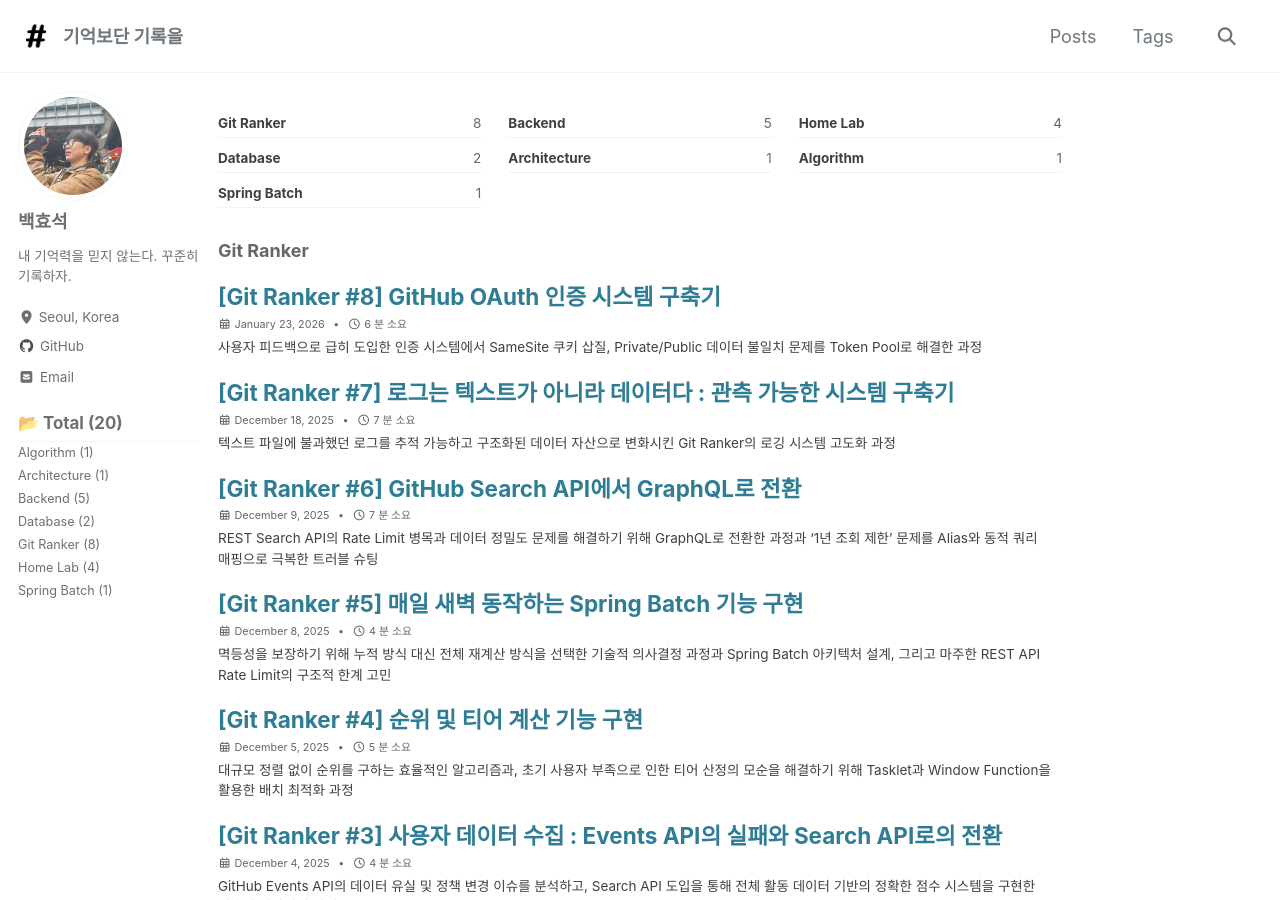
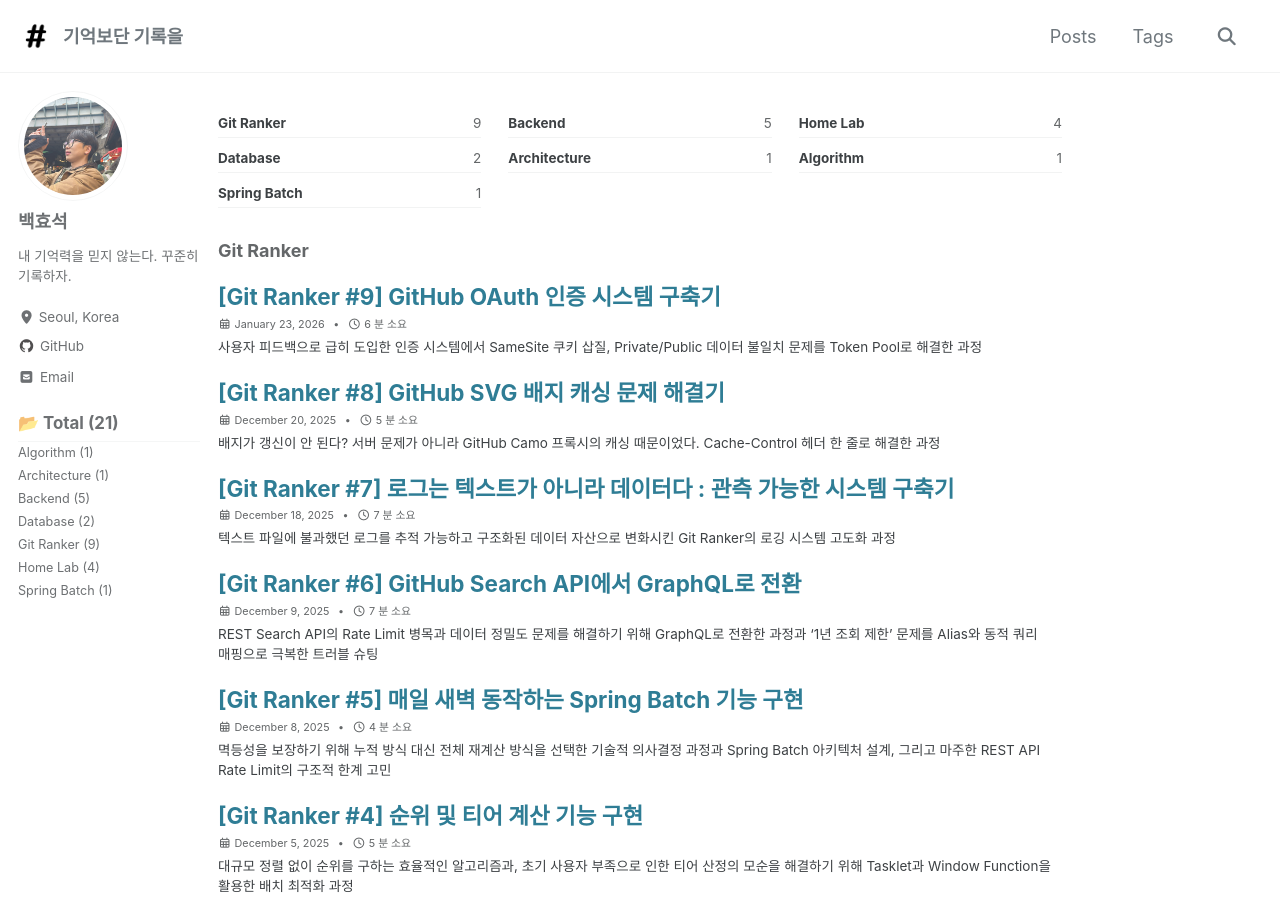
Before and after one commit to alexization/alexization.github.io, a Jekyll site: the page built from _pages/category_archive.md, in a window 1280 px wide and 900 px high. Built offline with Jekyll 4.4.1, drawn with Linux system fonts in a browser that asks for light colours; cached includes are drawn as plain includes; some of the changed lines change nothing that is shown.

Commit message:
feat: [Git Ranker #8] GitHub SVG 배지 캐싱 문제 해결기 글 작성

````diff
--- /dev/null
+++ b/_posts/2025-12-20-git-ranker-badge-caching.md
@@ -0,0 +1,251 @@
+---
+header:
+  teaser: /assets/images/logo.png
+
+title: "[Git Ranker #8] GitHub SVG 배지 캐싱 문제 해결기"
+excerpt: "배지가 갱신이 안 된다? 서버 문제가 아니라 GitHub Camo 프록시의 캐싱 때문이었다. Cache-Control 헤더 한 줄로 해결한 과정"
+
+categories:
+  - Git Ranker
+
+tags:
+  - GitHub Camo
+  - HTTP Cache
+  - Cache-Control
+  - Spring
+
+toc_label: "배지 캐싱 해결기"
+toc: true
+toc_sticky: true
+
+date: 2025-12-20
+last_modified_at: 2025-12-20
+---
+
+Git Ranker에는 사용자의 티어와 점수를 SVG 이미지로 보여주는 **배지 기능**이 있습니다.
+![GitRanker Master 티어](https://imgur.com/LcsQMUX.png)
+
+사용자가 자신의 GitHub README에 배지 URL을 한 번 삽입해두면, 방문자가 프로필을 볼 때마다 최신 점수와 티어가 자동으로 표시되는 구조입니다.
+
+![Solved.ac 티어와 비교](https://imgur.com/LSgOu0q.png)
+
+> Git Ranker의 배지 시스템은 백준 티어를 나타내주는 배지를 모티브했습니다. 백준 티어 배지와 잘 어울리도록 크기와 디자인을 고안하여 개발했습니다.
+
+배지를 처음 배포하고 테스트했을 때는 잘 동작했습니다. 하지만 랭킹 재산정 배치가 돌고 점수가 갱신된 이후에도, GitHub README에 표시되는 배지는 **과거의 점수와 티어를 그대로 보여주고 있었습니다.**
+
+서버에 문제가 있다고 생각하고 디버깅을 시작했는데, 원인은 전혀 다른 곳에 있었습니다.
+
+---
+
+# 문제 상황
+
+배치 작업이 돌아서 사용자의 점수가 갱신된 것을 DB에서 확인한 상태였습니다.
+
+그런데 GitHub 프로필의 README에 삽입된 배지 이미지에는 **이전 점수와 티어**가 그대로 남아있었습니다. 며칠이 지나도 바뀌지 않았습니다.
+
+## 서버는 정상이다
+
+처음에는 배지 생성 로직에 버그가 있다고 의심했습니다. 하지만 브라우저에서 배지 API URL(`/api/v1/badges/{nodeId}`)을 직접 호출하면 **최신 점수가 정상적으로 반영된 SVG 이미지**가 반환되고 있었습니다.
+
+> "서버는 분명히 최신 데이터를 주고 있는데, GitHub에서는 왜 안 바뀌지?"
+
+## 핵심 단서: 다른 URL
+
+그래서 GitHub README에서 배지 이미지의 **실제 요청 URL**을 확인해봤습니다.
+
+![camo url](https://imgur.com/iYrnlYp.png)
+
+제가 삽입한 URL은 `https://gitranker.com/api/v1/badges/...` 였는데, GitHub에서 실제로 로드하는 이미지 URL은 **`https://camo.githubusercontent.com/...`** 으로 변환되어 있었습니다.
+
+내 서버에 직접 요청하는 것이 아니라, GitHub 중간에 있는 **다른 서버를 거쳐서** 이미지를 가져오고 있었습니다.
+
+---
+
+# 원인 분석: GitHub Camo
+
+`camo.githubusercontent.com`이 뭔지 찾아봤습니다.
+
+## GitHub Camo란?
+
+GitHub는 사용자가 README나 이슈에 삽입한 외부 이미지를 직접 로드하지 않습니다. 대신 [**Camo**](https://docs.github.com/en/authentication/keeping-your-account-and-data-secure/about-anonymized-urls)라는 이미지 프록시 서버를 통해 이미지를 중계합니다. GitHub 공식 문서에서는 이를 **Anonymized URL**이라고 부릅니다.
+
+Camo가 존재하는 이유는 크게 두 가지입니다.
+
+**1) Mixed Content 방지**
+
+GitHub 페이지는 HTTPS로 서빙됩니다. 사용자가 HTTP로 호스팅되는 외부 이미지를 삽입하면 브라우저에서 Mixed Content 경고가 발생하거나 이미지가 차단될 수 있습니다. Camo는 외부 이미지를 자신의 HTTPS 도메인을 통해 전달하여 이 문제를 방지합니다.
+
+**2) 사용자 IP 보호**
+
+외부 이미지를 직접 로드하면, 이미지를 호스팅하는 서버에 방문자의 IP 주소가 노출됩니다. Camo가 중간에서 이미지를 프록시하면 방문자의 브라우저 정보와 IP가 외부 서버에 전달되지 않습니다.
+
+## Camo의 캐싱 동작
+
+여기서 중요한 건 **캐싱 동작**입니다.
+
+Camo는 HTTP 표준 캐시 헤더를 존중하도록 설계되어 있습니다. GitHub 공식 문서에서도 이미지가 갱신되지 않는 경우 원본 서버의 `Cache-Control` 헤더를 확인하라고 안내하고 있습니다.
+
+> If you own the server that hosts the image, modify the `Cache-Control` header.
+
+즉, 원본 서버가 응답에 `Cache-Control` 헤더를 포함하면 Camo는 해당 지시를 따릅니다. 반대로 **`Cache-Control` 헤더가 없으면**, Camo는 한 번 가져온 이미지를 언제 갱신해야 할지 판단할 근거가 없으므로 **캐시된 이미지를 계속 반환합니다.**
+
+제 서버의 BadgeController 코드를 다시 확인해봤습니다.
+
+```java
+// 수정 전: 캐시 헤더 없음
+@GetMapping(value = "/{nodeId}", produces = "image/svg+xml")
+public ResponseEntity<String> getBadge(@PathVariable String nodeId) {
+    String svgContent = badgeService.generateBadge(nodeId);
+
+    return ResponseEntity.ok()
+            .contentType(MediaType.valueOf("image/svg+xml"))
+            .body(svgContent);
+}
+```
+
+**어떠한 캐시 관련 헤더도 설정하고 있지 않았습니다.**
+
+Camo 입장에서는 이 응답을 받았을 때 "이 이미지를 얼마나 오래 캐시해도 되는지" 알 방법이 없습니다. 그래서 기본 캐싱 정책에 따라 이미지를 장기간 보관하고, 원본 서버에 다시 요청하지 않았던 것입니다.
+
+---
+
+# 해결 방법 탐색
+
+원인을 파악한 후, 해결 방법을 찾기 위해 몇 가지 접근 방식을 검토했습니다.
+
+## 시도 1: curl -X PURGE (수동 캐시 초기화)
+
+GitHub 공식 문서에서는 Camo의 캐시를 강제로 초기화하는 방법을 제공합니다.
+
+```bash
+curl -X PURGE https://camo.githubusercontent.com/{캐시된_이미지_해시}
+```
+
+이 명령어를 실행하면 Camo에 캐시된 해당 이미지가 삭제되고, 다음 요청 시 원본 서버에서 새로 가져옵니다.
+
+직접 테스트해 보니 실제로 동작했습니다. 하지만 이 방법에는 한계가 있었습니다.
+
+- 사용자마다 고유한 배지 URL이 있고, 해당 URL에 대응하는 Camo 캐시 URL도 각각 다릅니다.
+- 배치가 돌 때마다 모든 사용자의 Camo 캐시를 PURGE하려면 별도의 자동화 로직이 필요합니다.
+- GitHub 공식 문서에서도 PURGE는 **다른 방법이 동작하지 않을 때만 매우 제한적으로 사용**하라고 안내하고 있습니다.
+
+근본적인 해결책이라기보다는 임시 대응에 가깝다고 판단했습니다.
+
+## 시도 2: URL 쿼리 파라미터 (Cache Busting)
+
+이미지 URL 뒤에 타임스탬프나 버전 파라미터를 붙이면, Camo는 이를 **완전히 다른 URL**로 인식합니다.
+
+```markdown
+![badge](https://gitranker.com/api/v1/badges/abc123?v=20251220)
+```
+
+URL 자체가 달라지니 캐시를 우회할 수 있습니다. 하지만 이 방법도 현실적이지 않았습니다.
+
+Git Ranker의 배지는 **사용자가 README에 한 번 삽입하면 자동으로 최신 상태가 유지되는 것**이 핵심 기능입니다. 배지가 갱신될 때마다 사용자가 README 파일의 URL을 수정해야 한다면, "자동 갱신 배지"라는 서비스의 존재 의미가 사라집니다.
+
+## 시도 3: Cache-Control 헤더 제어
+
+두 가지 방법이 모두 근본적이지 않다는 결론에 이르렀습니다.
+
+결국 GitHub 공식 문서에서 안내하는 방법, 즉 **원본 서버의 응답 헤더에 `Cache-Control`을 명시**하는 것이 정답이었습니다.
+
+서버가 Camo에게 "이 이미지의 캐시 유효기간은 이만큼이다"라고 명확히 알려주면, Camo는 그 지시를 따릅니다. 별도의 자동화나 사용자 개입 없이, HTTP 표준만으로 문제를 해결할 수 있습니다.
+
+---
+
+# `no-cache` vs `max-age`, 어떤 정책을 쓸까?
+
+`Cache-Control` 헤더를 적용하기로 결정한 후, 어떤 캐싱 정책을 사용할지 고민이 필요했습니다.
+
+## no-cache
+
+```
+Cache-Control: no-cache
+```
+
+흔히 "캐시를 아예 하지 마라"로 오해하기 쉬운데, 정확한 의미는 **"캐시에 저장은 하되, 사용하기 전에 반드시 원본 서버에 유효한지 확인하라"** 입니다.
+
+- **장점:** 매 요청마다 원본 서버에 확인하므로 항상 최신 데이터를 보장합니다.
+- **단점:** GitHub README가 조회될 때마다 Camo가 Git Ranker 서버에 요청을 보냅니다. 인기 있는 사용자의 프로필이 하루에 수천 번 조회된다면, 그만큼의 요청이 서버에 그대로 전달됩니다.
+
+## max-age=3600, must-revalidate
+
+```
+Cache-Control: max-age=3600, must-revalidate
+```
+
+`max-age=3600`은 "이 응답을 3600초(1시간) 동안 캐시해서 사용해도 된다"는 의미이고, `must-revalidate`는 "지정된 시간이 만료되면 반드시 원본 서버에 재검증하라"는 의미입니다.
+
+이 방식을 선택한 이유는 두 가지였습니다.
+
+**이유 1: 비즈니스 로직과의 정합성**
+
+Git Ranker의 점수 갱신 배치는 매일 새벽에, ~~랭킹 재산정 배치는 **1시간 주기**로 실행됩니다.~~ 즉, 사용자의 점수와 티어는 최소 1시간 동안은 변하지 않습니다.
+
+_(현재는 기획의 변경으로 1시간 주기의 랭킹 재산정 배치는 사라졌습니다.)_
+
+데이터가 1시간 동안 동일한데 매 요청마다 서버에 확인할 필요가 없습니다. 캐시 유효기간을 배치 주기와 일치시키면, **데이터의 실제 갱신 주기와 캐시 만료 주기가 자연스럽게 동기화**됩니다.
+
+**이유 2: 서버 부하 방어**
+
+`no-cache`를 사용하면 사용자 프로필이 조회될 때마다 Git Ranker 서버에 요청이 들어옵니다. `max-age=3600`을 사용하면 1시간 동안은 Camo가 캐시된 이미지를 반환하고, 1시간이 지난 후 **딱 한 번만** 서버에 요청을 보내 최신 이미지를 가져갑니다.
+
+홈랩 환경에서 운영 중인 서버의 부하를 효율적으로 관리할 수 있습니다.
+
+---
+
+# 코드 구현
+
+Spring Framework의 `CacheControl` 빌더를 사용하여 응답 헤더를 설정했습니다.
+
+```java
+@GetMapping(value = "/{nodeId}", produces = "image/svg+xml")
+public ResponseEntity<String> getBadge(@PathVariable String nodeId) {
+    String svgContent = badgeService.generateBadge(nodeId);
+
+    // GitHub Camo에게 캐싱 정책을 알려주는 헤더
+    CacheControl cacheControl = CacheControl.maxAge(1, TimeUnit.HOURS)
+            .mustRevalidate();
+
+    return ResponseEntity.ok()
+            .contentType(MediaType.valueOf("image/svg+xml"))
+            .cacheControl(cacheControl)
+            .body(svgContent);
+}
+```
+
+이 코드가 생성하는 HTTP 응답 헤더는 다음과 같습니다.
+
+```
+HTTP/1.1 200 OK
+Content-Type: image/svg+xml
+Cache-Control: max-age=3600, must-revalidate
+```
+
+각 지시자의 역할을 정리하면,
+
+| 지시자               | 의미                                  |
+|-------------------|-------------------------------------|
+| `max-age=3600`    | 응답을 3600초(1시간) 동안 캐시해서 사용해도 됨       |
+| `must-revalidate` | max-age가 만료된 후에는 반드시 원본 서버에 재검증해야 함 |
+
+`must-revalidate`를 추가한 이유가 있습니다.
+
+`max-age`만 단독으로 사용하면 일부 캐시 구현체가 만료 후에도 네트워크 상태에 따라 오래된 캐시를 반환할 수 있습니다. `must-revalidate`를 함께 지정하면 만료 후에는 **어떤 상황에서든** 원본 서버에 확인하도록 강제합니다.
+
+---
+
+# 결과
+
+- **적용 전:** 배치가 돌아 점수가 갱신되어도 GitHub README의 배지에는 며칠 전 점수가 표시되었습니다.
+- **적용 후:** 배치가 실행되고 최대 1시간 이내에 GitHub README의 배지가 최신 상태로 자동 동기화됩니다. 사용자가 README를 수정하거나 별도의 조치를 취할 필요가 없습니다.
+
+---
+
+# 마무리
+
+이번 문제는 단순한 버그가 아니라 **"내 서버 밖에서 일어나는 일"**에 대한 이해 부족에서 비롯된 것이었습니다.
+
+서버에서 이미지를 정상적으로 반환하고 있으니 문제가 없다고 생각했지만, 실제로 사용자에게 이미지가 전달되기까지는 GitHub Camo라는 프록시 계층이 존재했습니다. 그리고 Camo가 내 서버의 응답을 어떻게 처리할지는, **내가 응답 헤더에 무엇을 담아 보내느냐**에 달려 있었습니다.
+
+HTTP 캐시 제어 헤더는 알고는 있었지만, "실제로 내 서비스에서 이걸 왜 써야 하는지"를 체감한 것은 이번이 처음이었습니다. `Cache-Control` 헤더 한 줄이 서비스의 핵심 기능이 정상 동작하는지 여부를 결정한다는 점에서, HTTP 표준을 이해하는 건 이론 공부가 아니라 실전에서 바로 필요한 역량이라는 것을 느꼈습니다.
--- a/_posts/2026-01-23-git-ranker-github-oauth.md
+++ b/_posts/2026-01-23-git-ranker-github-oauth.md
@@ -2,7 +2,7 @@
 header:
   teaser: /assets/images/logo.png
 
-title: "[Git Ranker #8] GitHub OAuth 인증 시스템 구축기"
+title: "[Git Ranker #9] GitHub OAuth 인증 시스템 구축기"
 excerpt: "사용자 피드백으로 급히 도입한 인증 시스템에서 SameSite 쿠키 삽질, Private/Public 데이터 불일치 문제를 Token Pool로 해결한 과정"
 
 categories:
````
